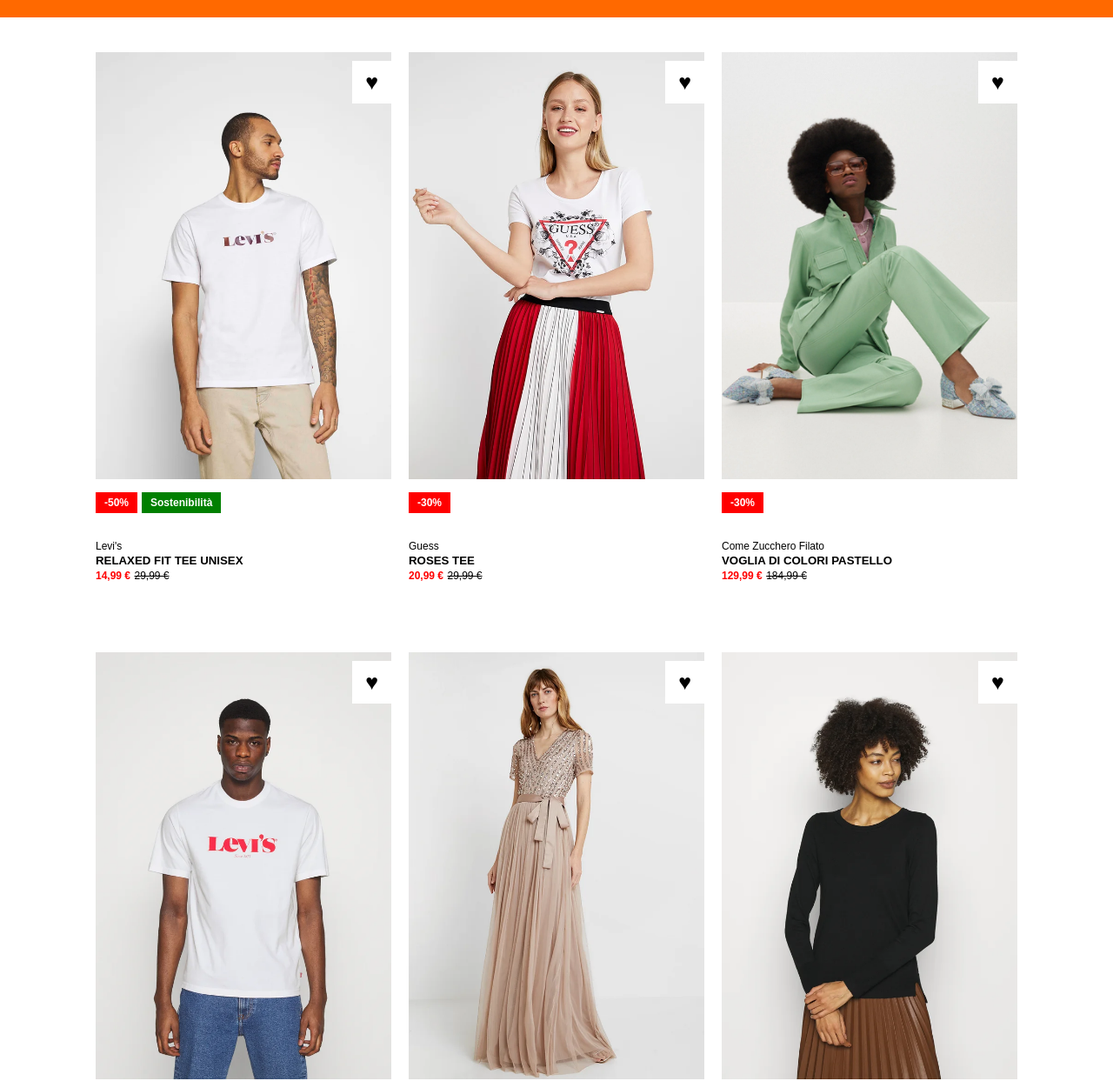
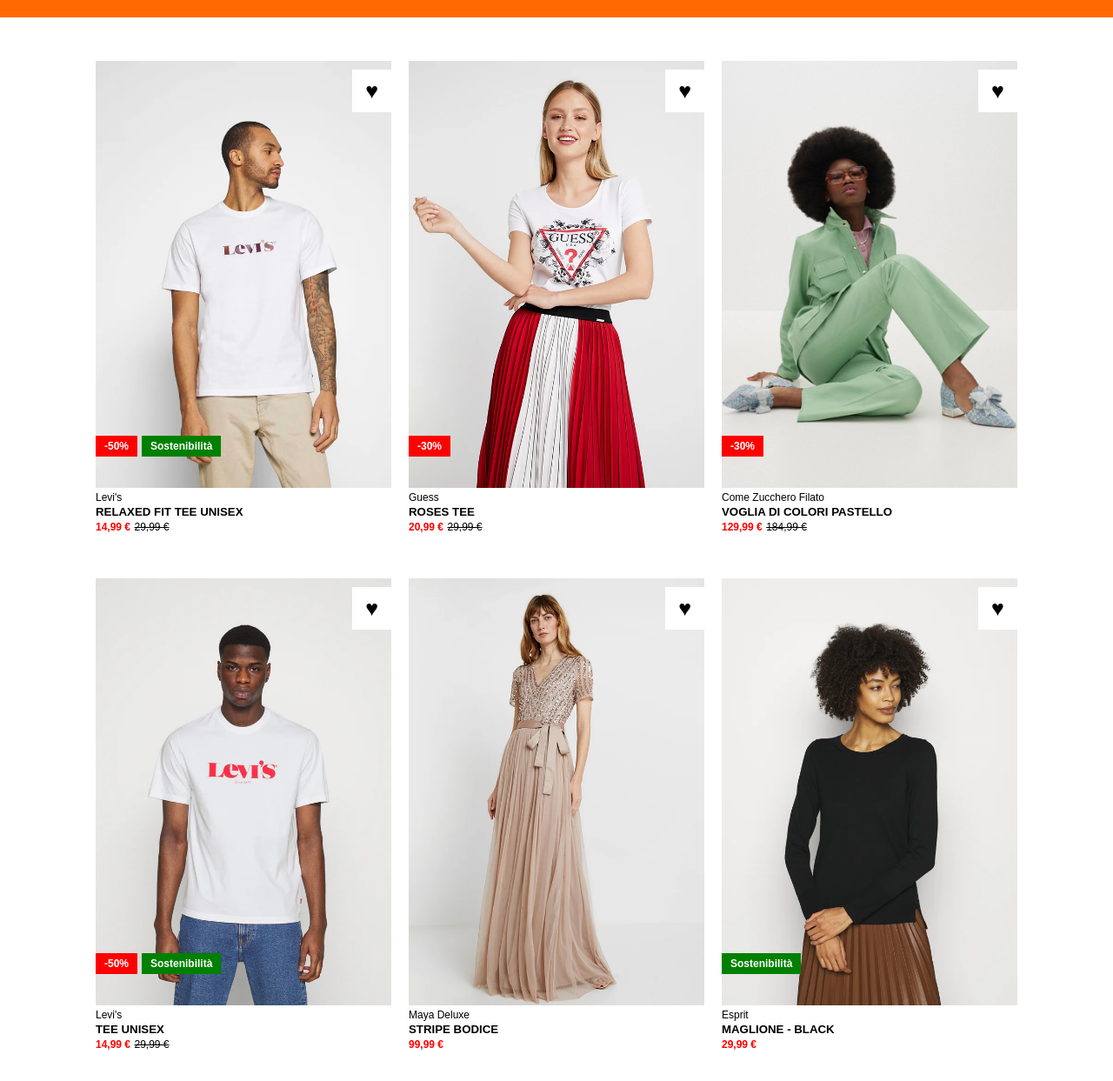
Before and after one commit to nvaccina/html-css-boolando, a plain HTML site: page index.html in a window 1280 px wide. Shown: the part 60-1303 px from the top of the page at 87% size. Drawn offline with Linux system fonts and the light colour scheme.

Commit message:
Aggiornamento layout generale

```diff
--- a/css/style.css
+++ b/css/style.css
@@ -10,7 +10,7 @@
   text-decoration: none;
 }
 .clearfix::after{
-  content: "";
+  content: '';
   display: table;
   clear: both;
 }
@@ -18,7 +18,7 @@
   color: #FFFFFF;
 }
 .container{
-  width: 80%;
+  width: 70%;
   min-width: 1080px;
   margin: 0 auto;
 }
@@ -75,30 +75,33 @@
   margin-top: 50px;
   display: flex;
   flex-wrap: wrap;
+  padding-bottom: 50px;
 }
+
 .card{
   position: relative;
-	width: calc(100% / 3 - 20px);
-  min-width: 300px;
-  height: 610px;
-  margin: 40px 10px;
+  Width: calc(100% / 3 - 20px);
+  margin: 50px 10px;
 	cursor: pointer;
 }
 .image img{
+  position: relative;
+  top: 0;
+  left: 0;
+  width: 100%;
+}
+.image img:first-child{
   position: absolute;
   top: 0;
   left: 0;
   width: 100%;
 }
-.image img:last-child{
+.image:hover img:last-child{
   display: none;
-}
-.image:hover img:last-child{
-  display: block;
 }
 .text{
   position: absolute;
-  bottom: 0;
+  top: 100%;
   left: 0;
 }
 .scontato{
@@ -122,7 +125,7 @@
 .trg{
   display:flex;
   position: absolute;
-  bottom: 80px;
+  bottom: 40px;
   left: 0;
 }
 .target{
--- a/index.html
+++ b/index.html
@@ -50,14 +50,8 @@
     <div class="container clearfix">
       <div class="card">
         <div class="image">
-          <img src="img/1.webp" alt="Ragazzo 1">
-          <img src="img/1b.webp" alt="Ragazzo 1b">
-        </div>
-        <div class="text">
-          <p class="marca t-12 p-2">Levi's</p>
-          <h5>RELAXED FIT TEE UNISEX</h5>
-          <span class="scontato t-12">14,99 €</span>
-          <span class="prezzo-pieno t-12">29,99 €</span>
+          <img src="img/1b.webp" alt="Ragazzo 1">
+          <img src="img/1.webp" alt="Ragazzo 1b">
         </div>
         <div class="heart">
           <span>&hearts;</span>
@@ -70,13 +64,17 @@
             <span>Sostenibilità</span>
           </div>
         </div>
-
-
+        <div class="text">
+          <p class="marca t-12 p-2">Levi's</p>
+          <h5>RELAXED FIT TEE UNISEX</h5>
+          <span class="scontato t-12">14,99 €</span>
+          <span class="prezzo-pieno t-12">29,99 €</span>
+        </div>
       </div>
       <div class="card">
         <div class="image">
-          <img src="img/2.webp" alt="Ragazzoa 2">
-          <img src="img/2b.webp" alt="Ragazza 2b">
+          <img src="img/2b.webp" alt="Ragazzoa 2">
+          <img src="img/2.webp" alt="Ragazza 2b">
         </div>
         <div class="text">
           <p class="marca t-12 p-2">Guess</p>
@@ -95,8 +93,8 @@
       </div>
       <div class="card">
         <div class="image">
-          <img src="img/3.webp" alt="Ragazza 3">
-          <img src="img/3b.webp" alt="Ragazzo 3b">
+          <img src="img/3b.webp" alt="Ragazza 3">
+          <img src="img/3.webp" alt="Ragazzo 3b">
         </div>
         <div class="text">
           <p class="marca t-12 p-2">Come Zucchero Filato</p>
@@ -115,8 +113,8 @@
       </div>
       <div class="card">
         <div class="image">
-          <img src="img/4.webp" alt="Ragazzo 4">
-          <img src="img/4b.webp" alt="Ragazzo 4b">
+          <img src="img/4b.webp" alt="Ragazzo 4">
+          <img src="img/4.webp" alt="Ragazzo 4b">
         </div>
         <div class="text">
           <p class="marca t-12 p-2">Levi's</p>
@@ -138,8 +136,8 @@
       </div>
       <div class="card">
         <div class="image">
-          <img src="img/5.webp" alt="Ragazza 5">
-          <img src="img/5b.webp" alt="Ragazza 5b">
+          <img src="img/5b.webp" alt="Ragazza 5">
+          <img src="img/5.webp" alt="Ragazza 5b">
         </div>
         <div class="text">
           <p class="marca t-12 p-2">Maya Deluxe</p>
@@ -152,8 +150,8 @@
       </div>
       <div class="card">
         <div class="image">
-          <img src="img/6.webp" alt="Ragazza 6">
-          <img src="img/6b.webp" alt="Ragazza 6b">
+          <img src="img/6b.webp" alt="Ragazza 6">
+          <img src="img/6.webp" alt="Ragazza 6b">
         </div>
         <div class="text">
           <p class="marca t-12 p-2">Esprit</p>
```
